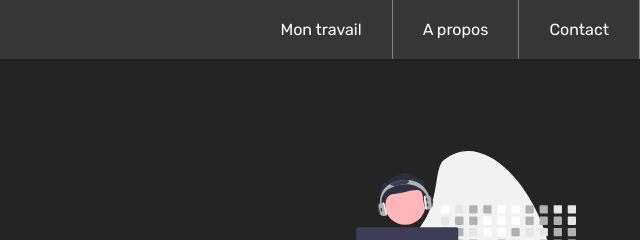
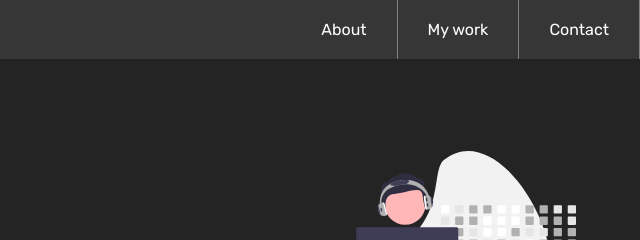
Before and after one commit to Azecko/module293-site, a plain HTML site: page index.html in a window 1280 px wide. Shown: the top 240 px of the page, 640-1280 px from the left. Drawn offline with nearby package versions, Linux system fonts and the light colour scheme.

Commit message:
[fix] Navbar lang & href

```diff
--- a/index.html
+++ b/index.html
@@ -21,13 +21,13 @@
         <input class="menu-btn" type="checkbox" id="menu-btn" />
         <label class="menu-icon" for="menu-btn"><span class="navicon"></span></label>
         <ul class="menu">
-          <li><a href="#work">Mon travail</a></li>
-          <li><a href="#about">A propos</a></li>
+          <li><a href="#about">About</a></li>
+          <li><a href="#services">My work</a></li>
           <li><a href="./contact.html">Contact</a></li>
         </ul>
       </header>
 
-      <section class="welcome">
+  <section class="welcome" id="about">
         <div class="text">
           <div class="text-2">
             <h1>Hi, I'm Azecko.</h1>
@@ -40,7 +40,7 @@
         </div>
       </section>
 
-  <section class="services">
+  <section class="services" id="services">
     <div class="s-box-container">
       <div class="s-box">
         <i class="fas fa-laptop-code" style='font-size:7vh; color: rgb(221, 221, 221);'></i>
```
